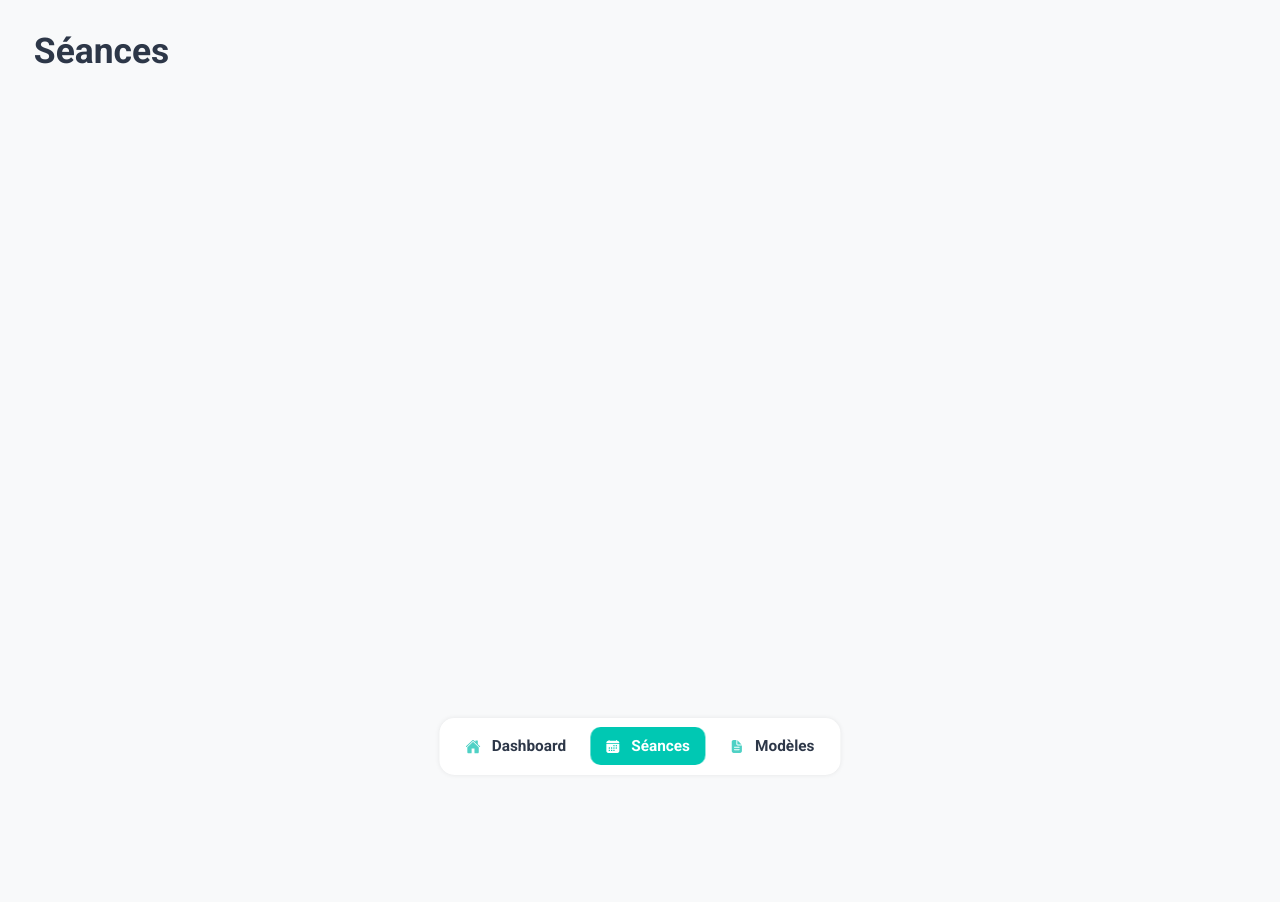
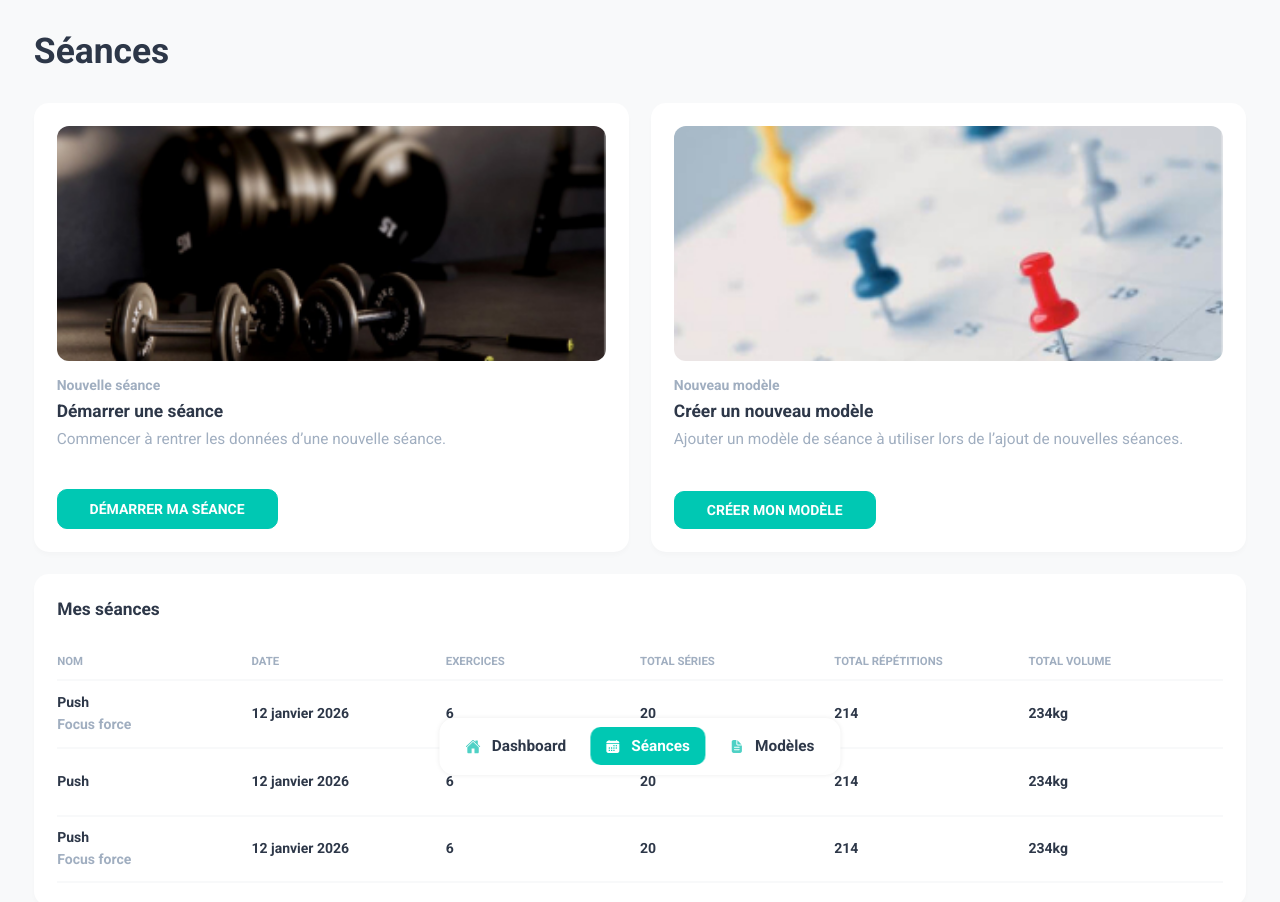
Before and after one commit to btdapoigny/fitlog, a React (Vite) app: page /seances in a window 1280 px wide. Shown: the top 902 px of the page. Before the commit the page ends 800 px from the top, so only its background shows below. Built offline with nearby package versions, Linux system fonts and the light colour scheme.

Commit message:
Add WorkoutSessions layout (UI only with static data)

```diff
--- a/src/assets/scss/bundle.scss
+++ b/src/assets/scss/bundle.scss
@@ -20,3 +20,4 @@
 // Pages imports
 @import 'pages/main.scss';
 @import 'pages/dashboard.scss';
+@import 'pages/workout-sessions.scss';
--- /dev/null
+++ b/src/assets/scss/pages/workout-sessions.scss
@@ -0,0 +1,20 @@
+.workout-sessions {
+  @include fluid-props(gap, 18px, 24px);
+  display: grid;
+
+  @media (min-width: $small-breakpoint) {
+    grid-template-columns: repeat(2, 1fr);
+
+    .cta, .workouts-list {
+      grid-column: 2 span;
+    }
+  }
+
+  @media (min-width: $tablet-breakpoint) {
+    grid-template-columns: repeat(4, 1fr);
+
+    .workouts-list {
+      grid-column: 4 span;
+    }
+  }
+}
--- a/src/pages/WorkoutSessions.jsx
+++ b/src/pages/WorkoutSessions.jsx
@@ -1,3 +1,102 @@
+import { useState } from 'react'
+
+import { Input } from '@/components/atoms/Input'
+import { Button } from '../components/atoms/Button'
+import { CTA } from '@/components/organisms/CTA'
+import { WorkoutsList } from '@/components/organisms/WorkoutsList'
+import { Modal } from '@/components/organisms/Modal'
+
+import WorkoutImage from '@/assets/img/workout.jpg'
+import PlanningImage from '@/assets/img/planning.jpg'
+
 export function WorkoutSessions() {
+  const [toggleTemplate, setToggleTemplate] = useState(false)
+  const [showModal, setShowModal] = useState(false)
 
+  const submitForm = (event) => {
+    event.preventDefault()
+    setShowModal(false)
+  }
+
+  const workoutSessionCTA = {
+    uptitle: "Nouvelle séance",
+    title: "Démarrer une séance",
+    description: "Commencer à rentrer les données d’une nouvelle séance.",
+    image: { src: WorkoutImage, alt: "Séance d'entrainement" },
+    button: {
+      label: "Démarrer ma séance",
+      handleClick: () => setShowModal(true)
+    }
+  }
+
+  const workoutTemplatesCTA = {
+    uptitle: "Nouveau modèle",
+    title: "Créer un nouveau modèle" ,
+    description:"Ajouter un modèle de séance à utiliser lors de l’ajout de nouvelles séances.",
+    image: { src: PlanningImage, alt: "Planification de l'entrainement" },
+    button: {
+      label: "Créer mon modèle",
+      path: "/modeles"
+    }
+  }
+
+  const workoutListColumns = ['Nom', 'Date', 'Exercices', 'Total séries', 'Total répétitions', 'Total volume']
+
+  const workoutsListData = [
+    {
+      id: 1,
+      name: 'Push',
+      uptitle: 'Focus force',
+      date: '12 janvier 2026',
+      exercices: 6,
+      totalSets: 20,
+      totalReps: 214,
+      totalVolume: 234
+    },
+    {
+      id: 2,
+      name: 'Push',
+      uptitle: null,
+      date: '12 janvier 2026',
+      exercices: 6,
+      totalSets: 20,
+      totalReps: 214,
+      totalVolume: 234
+    },
+    {
+      id: 3,
+      name: 'Push',
+      uptitle: 'Focus force',
+      date: '12 janvier 2026',
+      exercices: 6,
+      totalSets: 20,
+      totalReps: 214,
+      totalVolume: 234
+    },
+  ]
+
+  return (
+    <>
+      <CTA { ...workoutSessionCTA } />
+      <CTA { ...workoutTemplatesCTA } />
+      <WorkoutsList title="Mes séances" columns={ workoutListColumns } data={ workoutsListData } emptyMessage="Aucune séance enregistrée." />
+      { showModal &&
+        <Modal title="Ajouter une séance" closeModal={ () => setShowModal(!showModal) }>
+          <form onSubmit={ submitForm }>
+            <Input label="Date" type="date" />
+            <Input label="Utiliser un modèle" type="checkbox" value={ toggleTemplate } handleChange={ setToggleTemplate } />
+            { toggleTemplate && <Input label="Sélectionner un modèle" type="select" options={[{ name: 'Push - Focus force', value: 1 }, { name: 'Push - Focus volume', value: 2 }]} /> }
+            { !toggleTemplate &&
+              <>
+                <Input label="Nom de la séance" type="text" placeholder="Ex. Legs" />
+                <Input label="Sous-titre" type="text" placeholder="Ex. Focus quadriceps" />
+                <Input label="Description" type="textarea" placeholder="Entrer la description..." />
+              </>
+            }
+            <Button label="Ajouter" type="submit" />
+          </form>
+        </Modal>
+      }
+    </>
+  )
 }
```
